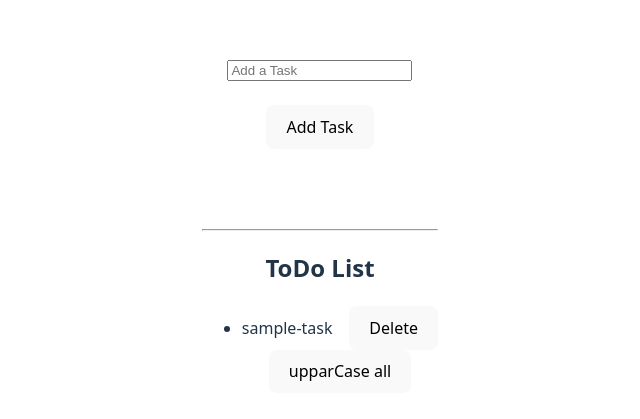
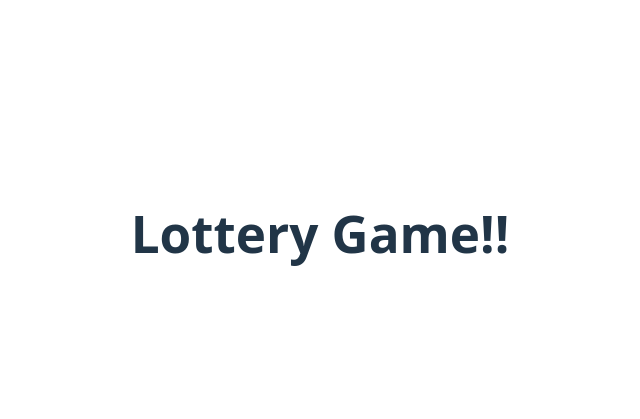
Before and after one commit to Rajaryan99/React_learning-Projects, a React (Vite) app in the folder reactState_hooks/: page / in a window 1280 px wide. Shown: the part 167-586 px from the top of the page, without its empty margins (320-960 px from the left). Built offline with nearby package versions, Linux system fonts and the light colour scheme.

Commit message:
lottery game component

```diff
--- a/reactState_hooks/src/App.jsx
+++ b/reactState_hooks/src/App.jsx
@@ -4,13 +4,14 @@ import Counter from './Counter'
 import LikeButton from './LikeButton'
 import LudoBorad from './LudoBorad'
 import TodoList from './TodoList'
+import Lottery from './lottery'
 
 function App() {
 
 
   return (
     <>
-     <TodoList/>
+     <Lottery/>
     </>
   )
 }
--- a/reactState_hooks/src/TodoList.jsx
+++ b/reactState_hooks/src/TodoList.jsx
@@ -3,12 +3,12 @@ import { v4 as uuidv4 } from 'uuid';
 
 export default function TodoList() {
 
-    let [todos, setTodos] = useState([{task: "sample-task", id: uuidv4()}]);
+    let [todos, setTodos] = useState([{task: "sample-task", id: uuidv4(), isdone: false}]);
     let [newTodo, setNewTodo] =useState('');
 
     let addNewTask = () => {
        setTodos((prevTodos) => {
-        return [...prevTodos, {task: newTodo, id: uuidv4()}]
+        return [...prevTodos, {task: newTodo, id: uuidv4(), isdone: false}]
        });
 
        setNewTodo('');
@@ -23,12 +23,17 @@ export default function TodoList() {
     }
 
     let upperCaseAll = () => {
-        setTodos((pretask) => {
-            pretask.map((todo) => {
-            return {
+        setTodos((prevTodos) => {
+            prevTodos.map((todo) => {
+                if(todo.id == id){
+                     return {
                 ...todo,
                 task: todo.task.toUpperCase(),
             }
+                } else {
+                    return todo;
+                }
+
         })
         })
 
--- /dev/null
+++ b/reactState_hooks/src/lottery.jsx
@@ -0,0 +1,7 @@
+export default function Lottery() {
+    return (
+        <div>
+            <h1>Lottery Game!!</h1>
+        </div>
+    )
+}
```
